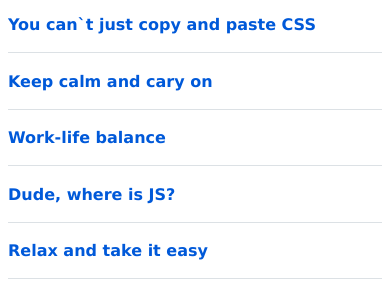
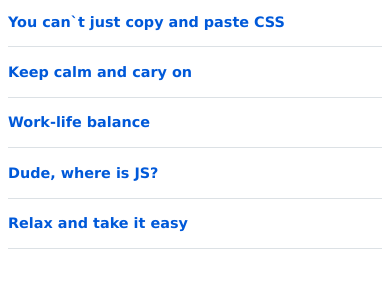
Before and after one commit to Olerinskaia/cssBayan, a plain HTML site: page cssBayan/index.html in a window 390 px wide. Shown: the part 89-388 px from the top of the page. Drawn offline with Linux system fonts and the light colour scheme.

Commit message:
fix: style (12.03.2023 11:35)

```diff
--- a/cssBayan/style.css
+++ b/cssBayan/style.css
@@ -1,6 +1,6 @@
 .wrapper {
   margin: 0 auto;
-  max-width: 700px;
+  max-width: 43.75rem;
 }
 
 .title {
@@ -29,8 +29,8 @@ input {
   display: flex;
   justify-content: space-between;
   flex-direction: column;
-  padding-top: 5px;
-  padding-bottom: 5px;
+  padding-top: 0.3rem;
+  padding-bottom: 0.3rem;
   color: #000000;
   background: white;
   font-weight: bold;
@@ -40,10 +40,10 @@ input {
 /* cross */
 .tab-text::after {
   content: '+';
-  font-size: 15px;
+  font-size: 1rem;
   color: #000000;
   float: right;
-  margin-left: 5px;
+  margin-left: 0.3rem;
   opacity: 0;
   text-align: center;
   transition: all 0.5s;
@@ -53,6 +53,7 @@ input {
   color: RGB(0, 89, 217);
   font-size: 1rem;
   font-family: Verdana, Geneva, Tahoma, sans-serif;
+  transition: all 0.5s;
 }
 
 .wrapper:hover .tab-text::after {
@@ -108,8 +109,9 @@ input:checked ~ .tab-content {
 }
 
 .tab-img {
-  max-width: 300px;
-  max-height: 400px;
+  max-width: 18.75rem;
+  max-height: 25rem;
+  object-fit: cover;
   animation-name: Appearance;
   animation-duration: 1.5s;
   animation-timing-function: cubic-bezier(0.1, -0.6, 2);
@@ -122,3 +124,11 @@ input:checked ~ .tab-content {
     opacity: 1;
   }
 }
+@media screen and (max-width: 400px) {
+  .tab-text {
+    font-size: 0.9rem;
+  }
+  .tab-text::after {
+    font-size: 0.9rem;
+  }
+}
```
